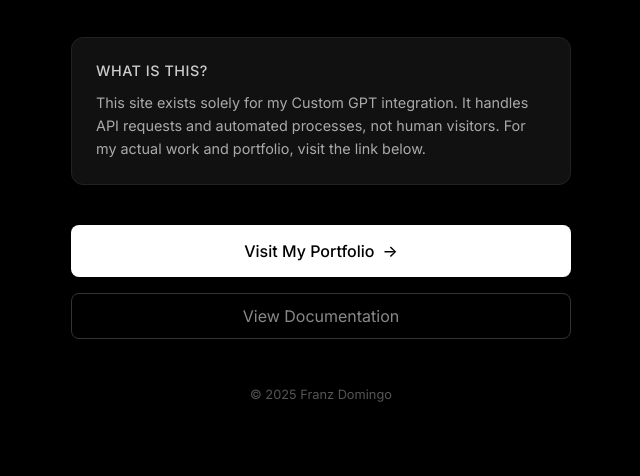
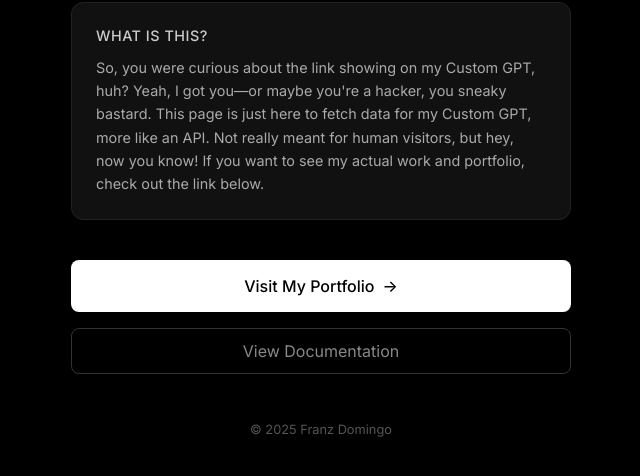
Before and after one commit to Franzdomingo/GPT-Prompt-Engineer-Prompt-Generator, a plain HTML site: page index.html in a window 1280 px wide. Shown: the part 286-762 px from the top of the page, without its empty margins (319-959 px from the left). Drawn offline with Linux system fonts and the light colour scheme.

Commit message:
feat: Update description on redirect notice page for clarity and tone

```diff
--- a/index.html
+++ b/index.html
@@ -180,7 +180,7 @@
 
     <div class="description">
       <h3>What is this?</h3>
-      <p>This site exists solely for my Custom GPT integration. It handles API requests and automated processes, not human visitors. For my actual work and portfolio, visit the link below.</p>
+      <p>So, you were curious about the link showing on my Custom GPT, huh? Yeah, I got you—or maybe you're a hacker, you sneaky bastard. This page is just here to fetch data for my Custom GPT, more like an API. Not really meant for human visitors, but hey, now you know! If you want to see my actual work and portfolio, check out the link below.</p>
     </div>
 
     <div class="links">
```
